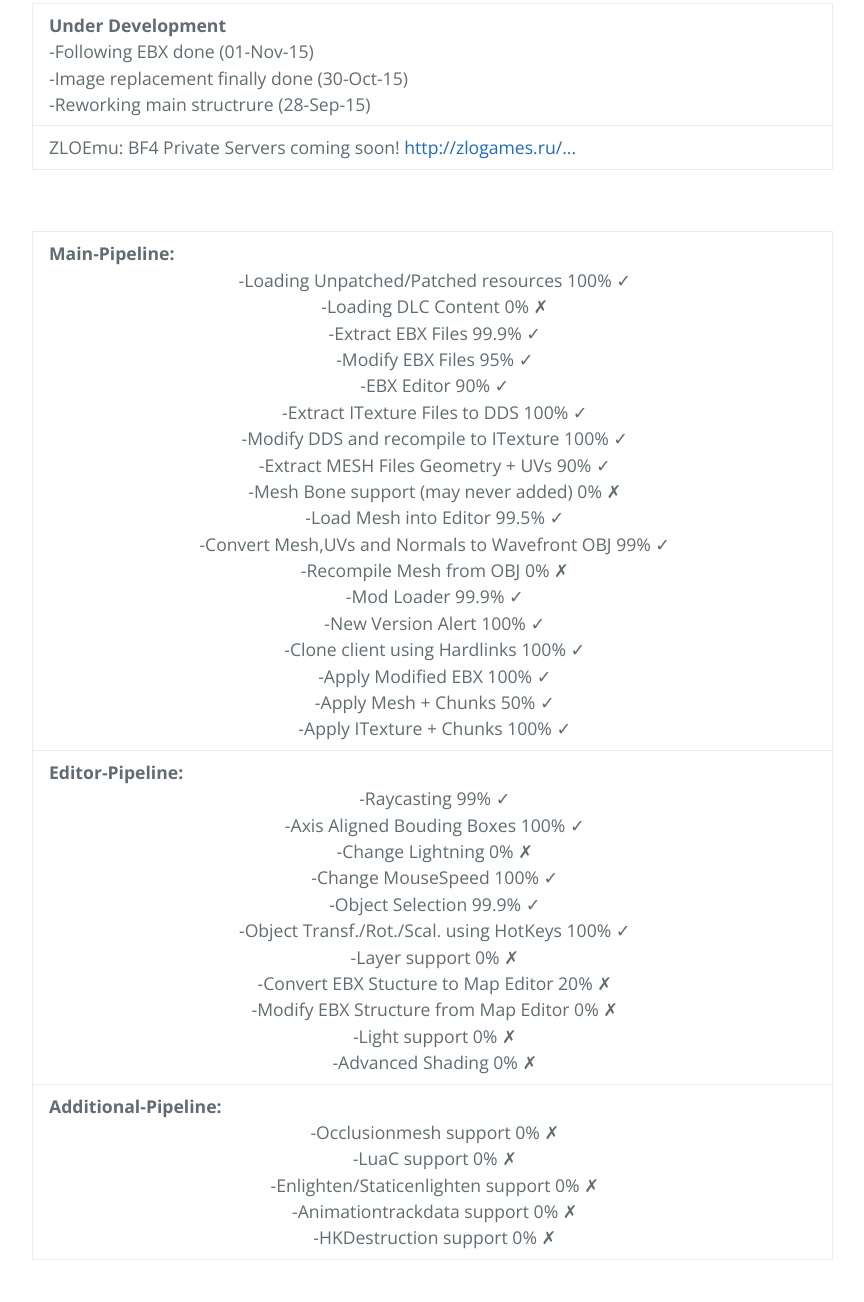
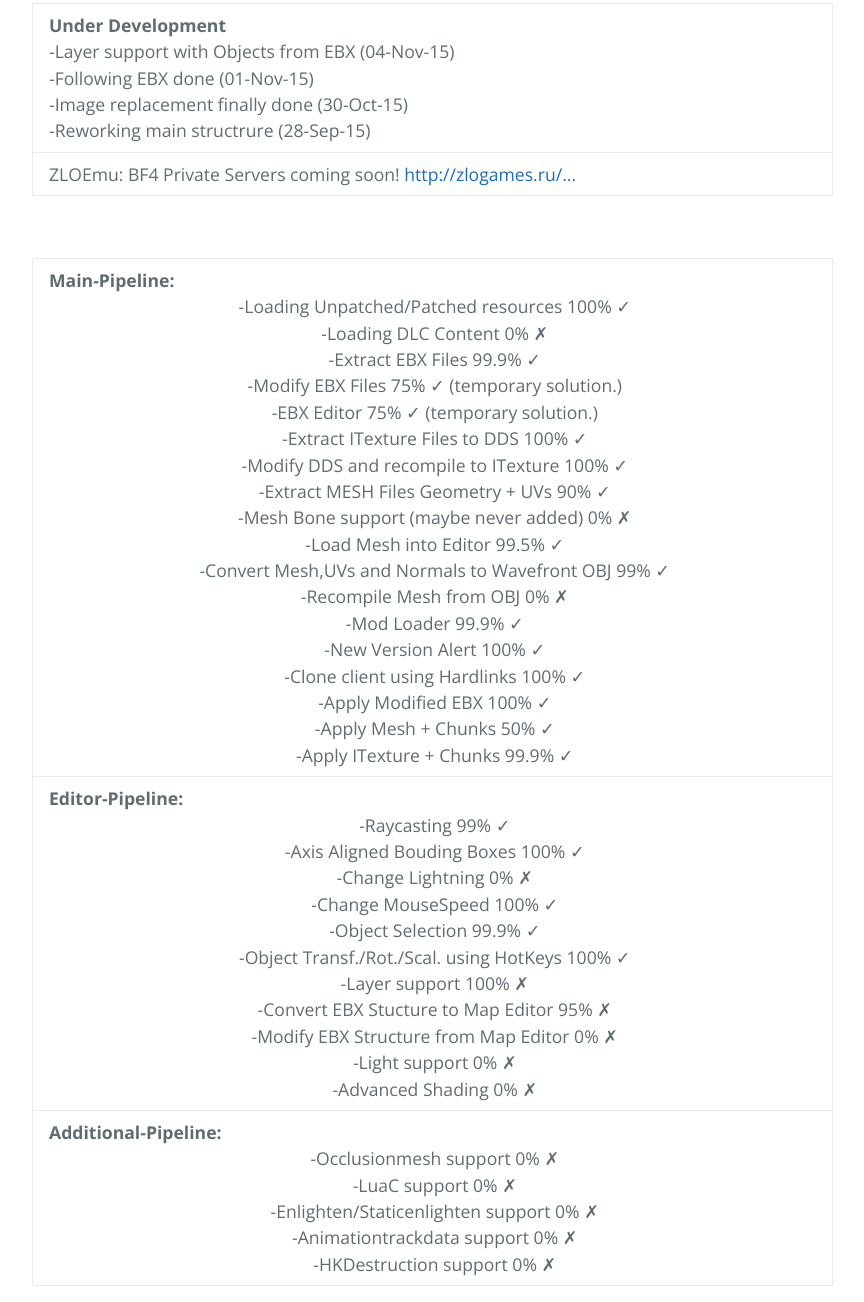
Before and after one commit to BNRG/FrostBite3Editor, a plain HTML site: page index.html in a window 1280 px wide. Shown: the part 890-2192 px from the top of the page, without its empty margins (192-1056 px from the left). Drawn offline with nearby package versions, Linux system fonts and the light colour scheme.

Commit message:
EBX Entity Layers - Mapeditor basics

```diff
--- a/index.html
+++ b/index.html
@@ -47,6 +47,7 @@ CaptainSpleXx is free to play his modded maps."</p>
   <tbody>
     <tr>
       <td width="800px"><b>Under Development</b><br>
+                            -Layer support with Objects from EBX (04-Nov-15)<br>
                             -Following EBX done (01-Nov-15)<br>
                             -Image replacement finally done (30-Oct-15)<br>
                             -Reworking main structrure (28-Sep-15)</td>
@@ -68,12 +69,12 @@ CaptainSpleXx is free to play his modded maps."</p>
         -Loading Unpatched/Patched resources 100% ✓<br>
         -Loading DLC Content 0% ✗<br>
         -Extract EBX Files 99.9% ✓<br>
-        -Modify EBX Files 95% ✓<br>
-        -EBX Editor 90% ✓<br>
+        -Modify EBX Files 75% ✓ (temporary solution.)<br>
+        -EBX Editor 75% ✓ (temporary solution.)<br>
         -Extract ITexture Files to DDS 100% ✓<br>
         -Modify DDS and recompile to ITexture 100% ✓<br>
         -Extract MESH Files Geometry + UVs 90% ✓<br>
-        -Mesh Bone support (may never added) 0% ✗<br>
+        -Mesh Bone support (maybe never added) 0% ✗<br>
         -Load Mesh into Editor 99.5% ✓<br>
         -Convert Mesh,UVs and Normals to Wavefront OBJ 99% ✓<br>
         -Recompile Mesh from OBJ 0% ✗<br>
@@ -82,7 +83,7 @@ CaptainSpleXx is free to play his modded maps."</p>
         -Clone client using Hardlinks 100% ✓<br>
         -Apply Modified EBX 100% ✓<br>
         -Apply Mesh + Chunks 50% ✓<br>
-        -Apply ITexture + Chunks 100% ✓
+        -Apply ITexture + Chunks 99.9% ✓
         </div>
       </td>
     </tr>
@@ -95,8 +96,8 @@ CaptainSpleXx is free to play his modded maps."</p>
         -Change MouseSpeed 100% ✓<br>
         -Object Selection 99.9% ✓<br>
         -Object Transf./Rot./Scal. using HotKeys 100% ✓<br>
-        -Layer support 0% ✗<br>
-        -Convert EBX Stucture to Map Editor 20% ✗<br>
+        -Layer support 100% ✗<br>
+        -Convert EBX Stucture to Map Editor 95% ✗<br>
         -Modify EBX Structure from Map Editor 0% ✗<br>
         -Light support 0% ✗<br>
         -Advanced Shading 0% ✗
```
